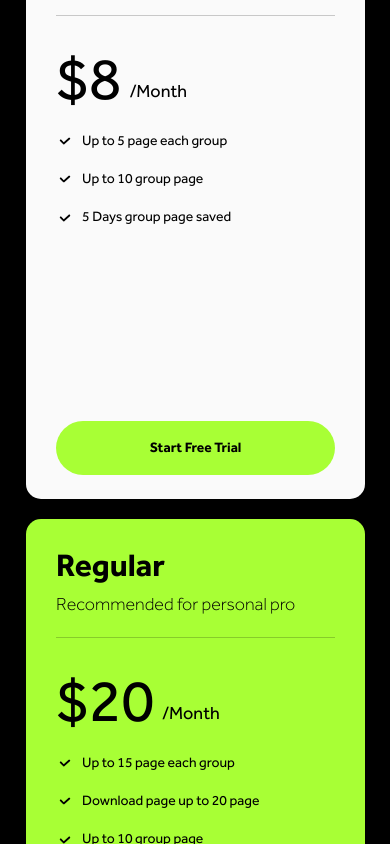
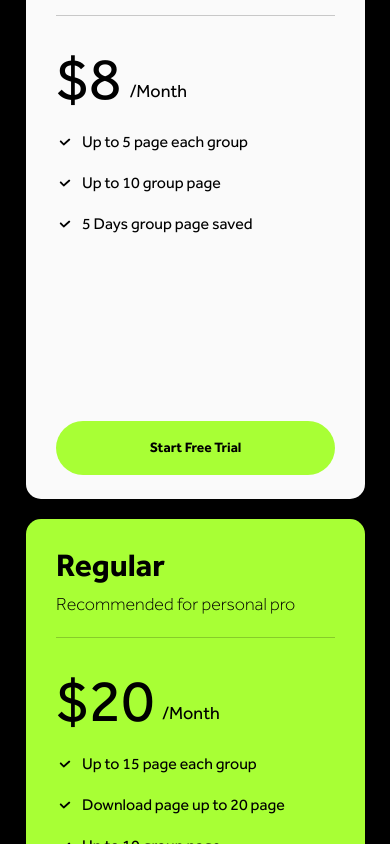
Before and after one commit to ArseniiFrontend/Flowtab, a React (Vite) app in the folder frontend/: page / in a window 390 px wide. Shown: the part 4520-5364 px from the top of the page. Built offline with nearby package versions, Linux system fonts and the light colour scheme.

Commit message:
style(pricing): adjust feature text size on responsive layout

```diff
--- a/frontend/src/components/Pricing/Pricing.css
+++ b/frontend/src/components/Pricing/Pricing.css
@@ -483,7 +483,7 @@
 
     .pricing__feature {
         gap: 8px;
-        font-size: 14px;
+        font-size: 16px;
         line-height: 130%;
     }
 
@@ -518,6 +518,6 @@
     }
 
     .pricing__feature {
-        font-size: 13px;
+        font-size: 16px;
     }
 }
```
